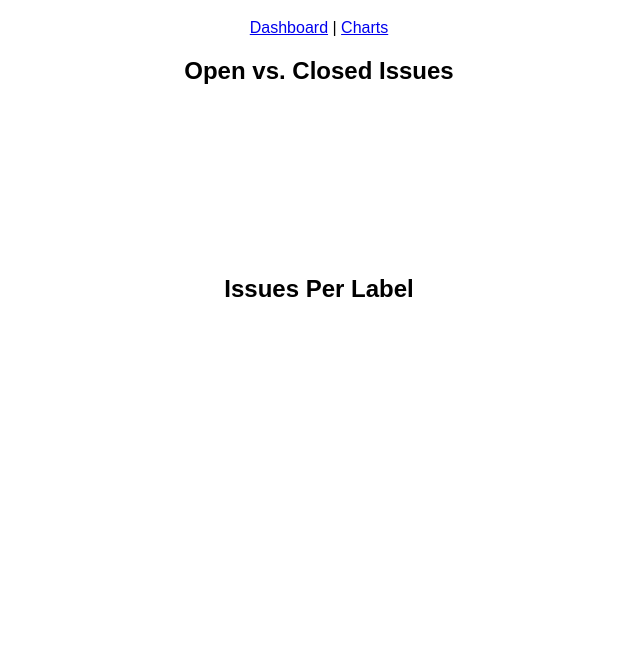
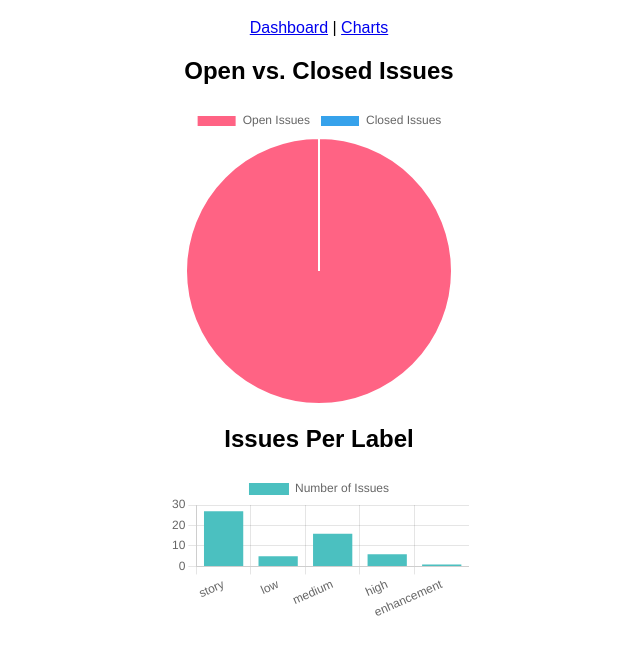
Before and after one commit to SeemaaKohlii/status-dashboard, a plain HTML site: page docs/charts.html in a window 1280 px wide. Shown: the part 61-716 px from the top of the page, without its empty margins (321-961 px from the left). Drawn offline with nearby package versions, Linux system fonts and the light colour scheme.

Commit message:
Update charts.html

```diff
--- a/docs/charts.html
+++ b/docs/charts.html
@@ -52,4 +52,24 @@
             });
 
             // Bar Chart for Issues per Label
-            new Chart(d
+            new Chart(document.getElementById("labelsChart").getContext("2d"), {
+                type: "bar",
+                data: {
+                    labels: Object.keys(labelCounts),
+                    datasets: [{
+                        label: "Number of Issues",
+                        data: Object.values(labelCounts),
+                        backgroundColor: "#4bc0c0"
+                    }]
+                },
+                options: {
+                    responsive: true,
+                    scales: { y: { beginAtZero: true } }
+                }
+            });
+        }
+
+        fetchIssuesData();
+    </script>
+</body>
+</html>
```
